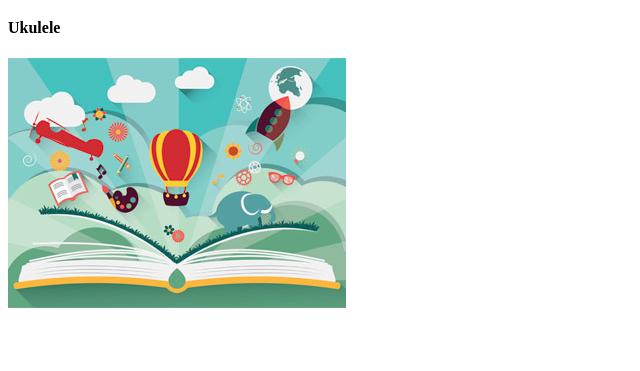
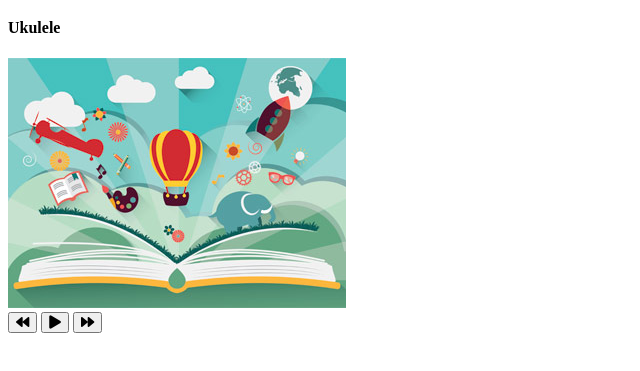
Before and after one commit to zukui1984/music-player, a plain HTML site: page index.html in a window 1280 px wide. Shown: the part 61-432 px from the top of the page, without its empty margins (0-640 px from the left). Drawn offline with Linux system fonts and the light colour scheme.

Commit message:
add button backward, play & forward

```diff
--- a/index.html
+++ b/index.html
@@ -22,8 +22,22 @@
 
     <div class="img-container">
     <img src="images/ukulele.jpg" alt="music-cover" id="cover"/>
-  </div>
-</div>
+    </div>
+
+     <div class="navigation">
+     <button id="prev" class="action-btn">
+       <i class="fas fa-backward"></i>
+     </button>
+     <button id="play" class="action-btn action-btn-big">
+      <i class="fas fa-play"></i>
+    </button>
+    <button id="next" class="action-btn">
+      <i class="fas fa-forward"></i>
+    </button>
+     </div>
+   </div>
+
+
   <script src="script.js"></script>
 </body>
 </html>
```
